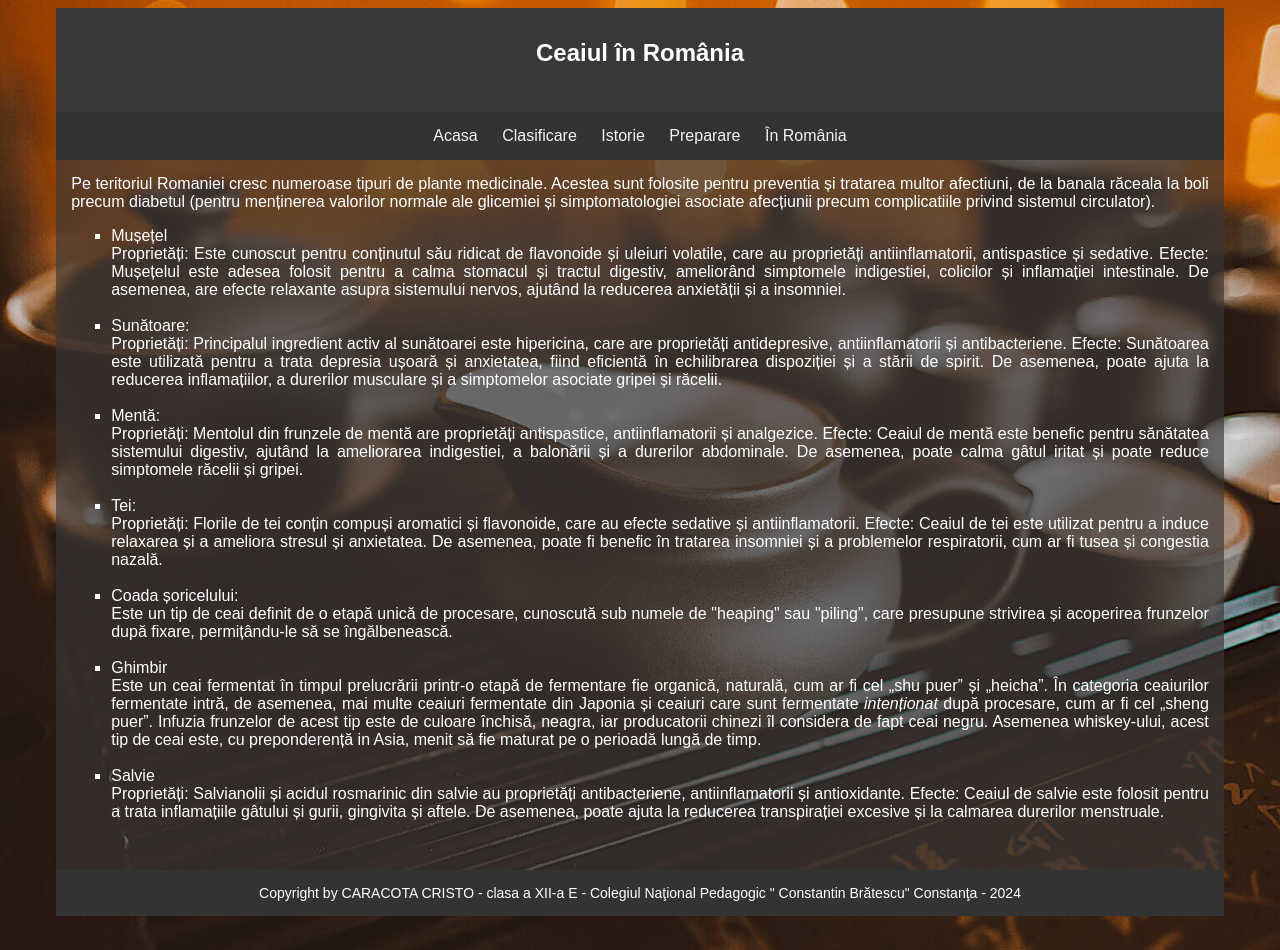
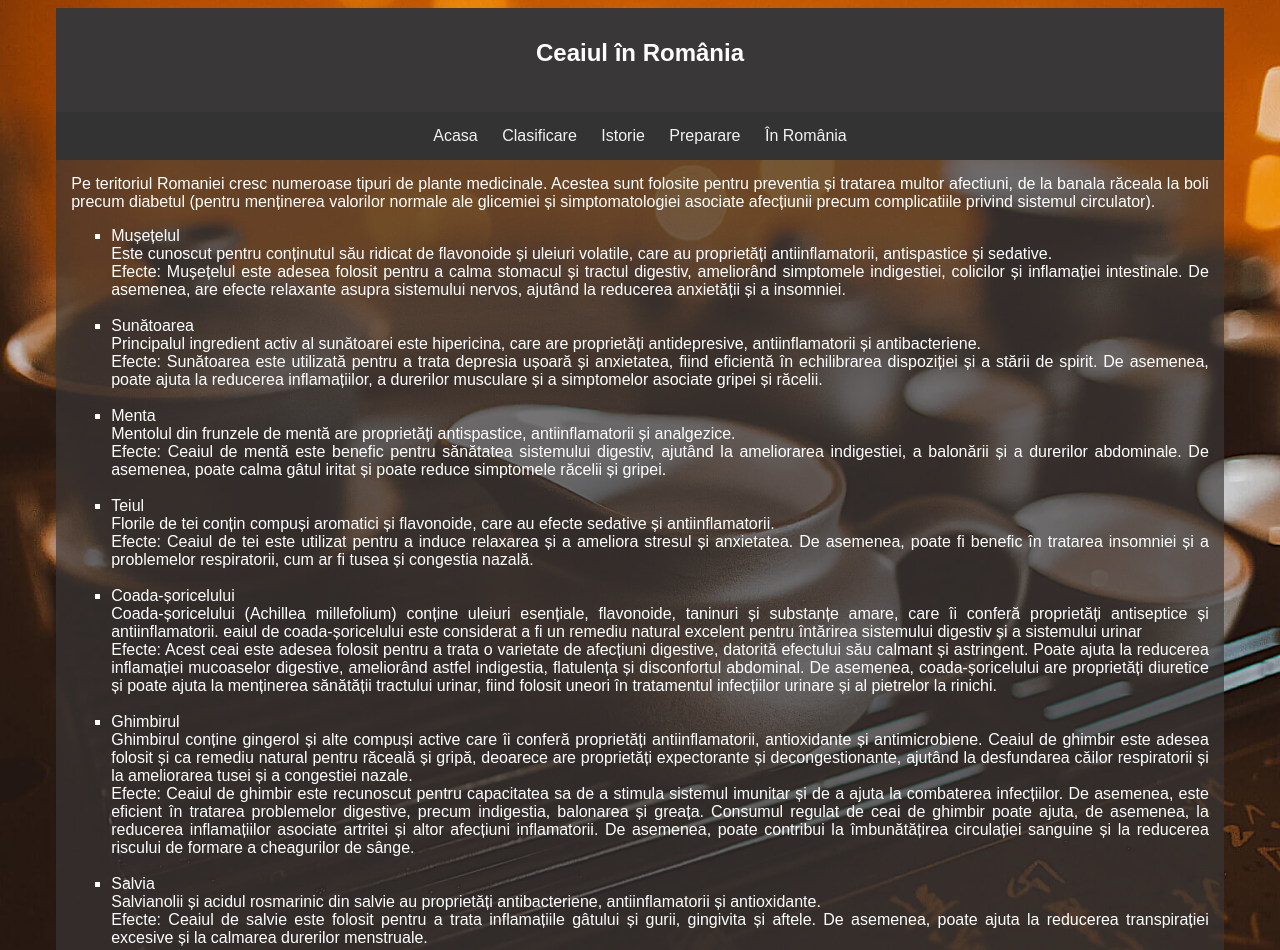
Before and after one commit to csgas0/atestat-caracota, a plain HTML site: page romania.html in a window 1280 px wide. Shown: the top 950 px of the page. Drawn offline with Linux system fonts and the light colour scheme.

Commit message:
Update romania.html

```diff
--- a/romania.html
+++ b/romania.html
@@ -23,43 +23,56 @@
     tratarea multor afectiuni, de la banala răceala la boli precum diabetul (pentru menținerea valorilor normale ale
     glicemiei și simptomatologiei asociate afecțiunii precum complicatiile privind sistemul circulator).
     <ul id="lista">
-      <li>Mușețel<br>
-        Proprietăți: Este cunoscut pentru conținutul său ridicat de flavonoide și uleiuri volatile, care au proprietăți
-        antiinflamatorii, antispastice și sedative.
+      <li>Mușețelul<br>
+        Este cunoscut pentru conținutul său ridicat de flavonoide și uleiuri volatile, care au proprietăți
+        antiinflamatorii, antispastice și sedative.<br>
         Efecte: Mușețelul este adesea folosit pentru a calma stomacul și tractul digestiv, ameliorând simptomele
         indigestiei, colicilor și inflamației intestinale. De asemenea, are efecte relaxante asupra sistemului nervos,
         ajutând la reducerea anxietății și a insomniei.</li><br>
-      <li>Sunătoare:<br>
-        Proprietăți: Principalul ingredient activ al sunătoarei este hipericina, care are proprietăți antidepresive,
-        antiinflamatorii și antibacteriene.
+      <li>Sunătoarea<br>
+        Principalul ingredient activ al sunătoarei este hipericina, care are proprietăți antidepresive,
+        antiinflamatorii și antibacteriene.<br>
         Efecte: Sunătoarea este utilizată pentru a trata depresia ușoară și anxietatea, fiind eficientă în echilibrarea
         dispoziției și a stării de spirit. De asemenea, poate ajuta la reducerea inflamațiilor, a durerilor musculare și
         a simptomelor asociate gripei și răcelii.
       </li><br>
-      <li>Mentă:<br>
-        Proprietăți: Mentolul din frunzele de mentă are proprietăți antispastice, antiinflamatorii și analgezice.
+      <li>Menta<br>
+        Mentolul din frunzele de mentă are proprietăți antispastice, antiinflamatorii și analgezice.<br>
         Efecte: Ceaiul de mentă este benefic pentru sănătatea sistemului digestiv, ajutând la ameliorarea indigestiei, a
         balonării și a durerilor abdominale. De asemenea, poate calma gâtul iritat și poate reduce simptomele răcelii și
         gripei.</li><br>
-      <li>Tei:<br>
-        Proprietăți: Florile de tei conțin compuși aromatici și flavonoide, care au efecte sedative și antiinflamatorii.
+      <li>Teiul<br>
+        Florile de tei conțin compuși aromatici și flavonoide, care au efecte sedative și
+        antiinflamatorii.<br>
         Efecte: Ceaiul de tei este utilizat pentru a induce relaxarea și a ameliora stresul și anxietatea. De asemenea,
         poate fi benefic în tratarea insomniei și a problemelor respiratorii, cum ar fi tusea și congestia nazală.</li>
       <br>
-      <li>Coada șoricelului:<br>
-        Este un tip de ceai definit de o etapă unică de procesare, cunoscută sub numele de "heaping" sau "piling",
-        care presupune strivirea și acoperirea frunzelor după fixare, permițându-le să se îngălbenească.
+      <li>Coada-șoricelului<br>
+        Coada-șoricelului (Achillea millefolium) conține uleiuri esențiale,
+        flavonoide, taninuri și substanțe amare, care îi conferă proprietăți antiseptice și antiinflamatorii. eaiul de
+        coada-șoricelului este considerat a fi un remediu natural excelent pentru întărirea sistemului digestiv și a
+        sistemului urinar<br>
+        Efecte: Acest ceai este adesea folosit pentru a trata o varietate de afecțiuni digestive, datorită efectului său
+        calmant și astringent. Poate ajuta la reducerea inflamației mucoaselor digestive, ameliorând astfel indigestia,
+        flatulența și disconfortul abdominal. De asemenea, coada-șoricelului are proprietăți diuretice și poate ajuta la
+        menținerea sănătății tractului urinar, fiind folosit uneori în tratamentul infecțiilor urinare și al pietrelor
+        la rinichi.
       </li><br>
-      <li>Ghimbir<br>
-        Este un ceai fermentat în timpul prelucrării printr-o etapă de fermentare fie organică, naturală, cum ar
-        fi cel „shu puer” și „heicha”. În categoria ceaiurilor fermentate intră, de asemenea, mai multe ceaiuri
-        fermentate din Japonia și ceaiuri care sunt fermentate <i>intenționat</i> după procesare, cum ar fi cel
-        „sheng puer”. Infuzia frunzelor de acest tip este de culoare închisă, neagra, iar producatorii chinezi îl
-        considera de fapt ceai negru. Asemenea whiskey-ului, acest tip de ceai este, cu preponderență in Asia,
-        menit să fie maturat pe o perioadă lungă de timp.
+      <li>Ghimbirul<br>
+        Ghimbirul conține gingerol și alte compuși active care îi conferă proprietăți
+        antiinflamatorii, antioxidante și antimicrobiene. Ceaiul de ghimbir este adesea folosit și ca remediu natural
+        pentru răceală și gripă, deoarece are proprietăți
+        expectorante și decongestionante, ajutând la desfundarea căilor respiratorii și la ameliorarea tusei și a
+        congestiei nazale.<br>
+        Efecte: Ceaiul de ghimbir este recunoscut pentru capacitatea sa de a stimula sistemul imunitar și de a ajuta la
+        combaterea infecțiilor. De asemenea, este eficient în tratarea problemelor digestive, precum indigestia,
+        balonarea și greața. Consumul regulat de ceai de ghimbir poate ajuta, de asemenea, la reducerea inflamațiilor
+        asociate artritei și altor afecțiuni inflamatorii. De asemenea, poate contribui la îmbunătățirea circulației
+        sanguine și la reducerea riscului de formare a cheagurilor de sânge.
       </li><br>
-      <li>Salvie<br> Proprietăți: Salvianolii și acidul rosmarinic din salvie au proprietăți antibacteriene,
-        antiinflamatorii și antioxidante.
+      <li>Salvia<br>
+        Salvianolii și acidul rosmarinic din salvie au proprietăți antibacteriene,
+        antiinflamatorii și antioxidante.<br>
         Efecte: Ceaiul de salvie este folosit pentru a trata inflamațiile gâtului și gurii, gingivita și aftele. De
         asemenea, poate ajuta la reducerea transpirației excesive și la calmarea durerilor menstruale.
       </li><br>
```
